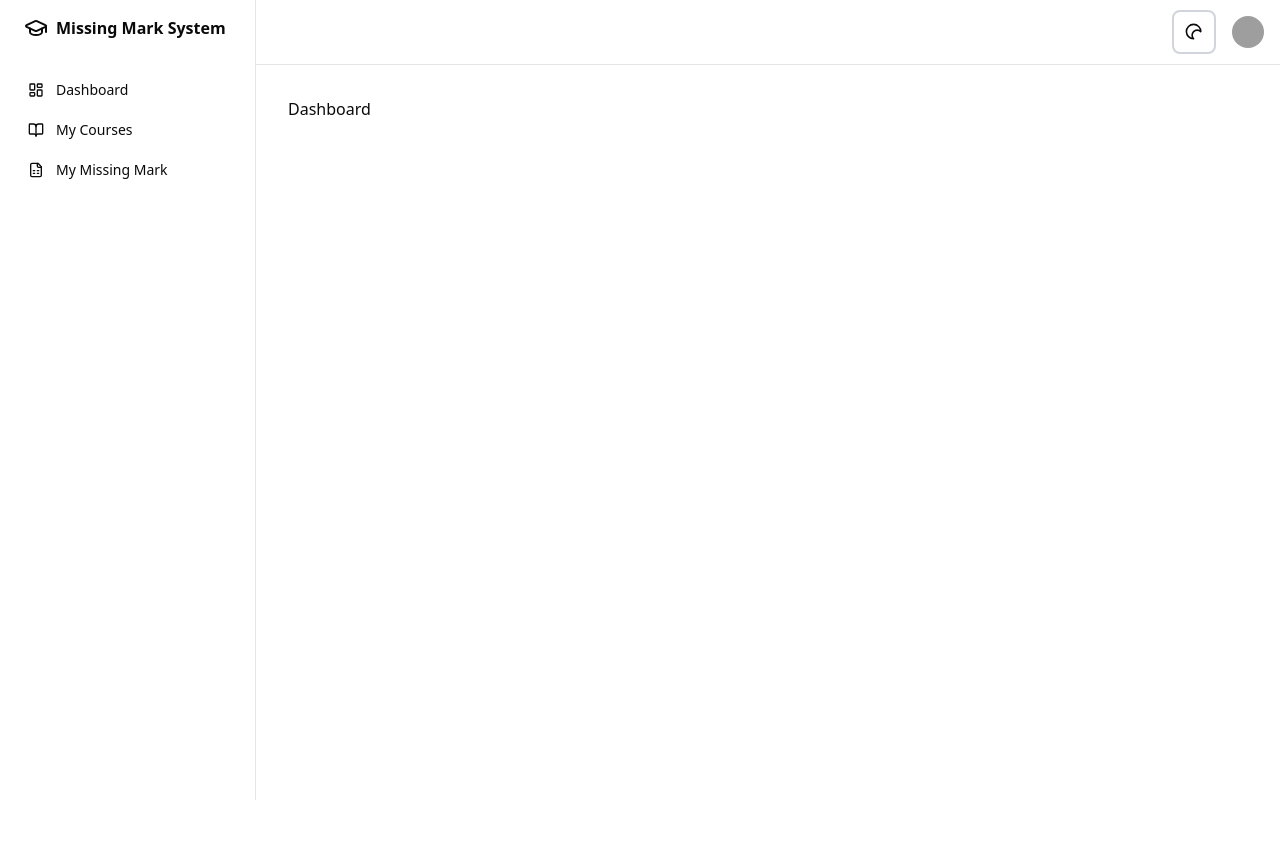
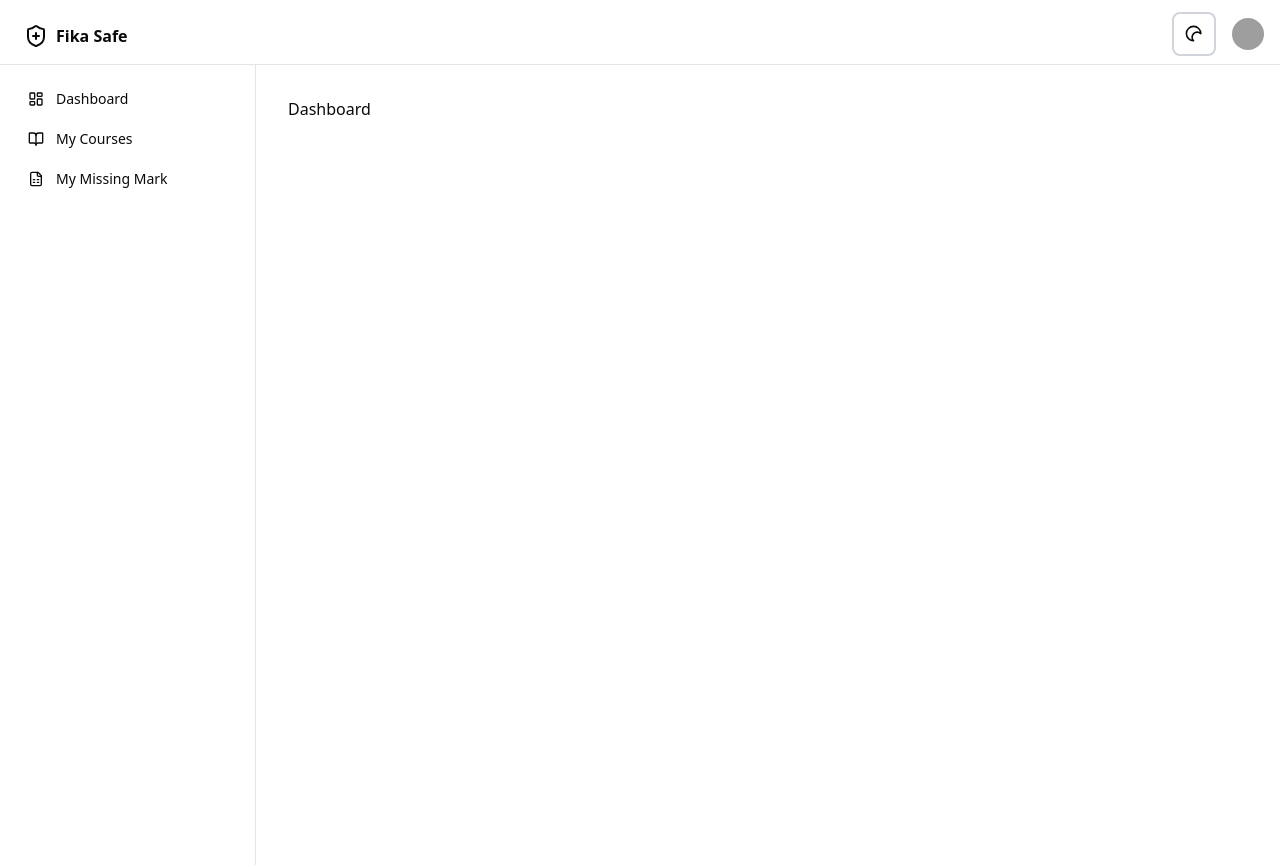
Before and after one commit to kipkoechjaphet52/fika-safe, a Next.js app: page /users in a window 1280 px wide. Before the commit the page ends 800 px from the top, so only its background shows below. Built offline with nearby package versions, Linux system fonts and the light colour scheme; grey boxes are pictures that could not be loaded.

Commit message:
Layout Updates

```diff
--- a/app/(pages)/users/layout.tsx
+++ b/app/(pages)/users/layout.tsx
@@ -24,17 +24,19 @@ export default async function StudentLayout({
 }>) {
   return (
     <>
-      <div className="max-h-screen flex">
-        <DashboardNav />
-        <div className="flex-1">
+    <div>
+      <div className="max-h-screen flex-col">
           <header className="border-b">
-            <div className="flex h-16 items-center px-4">
+            <div className="h-16  px-4">
                 <UserNav />
             </div>
           </header>
-          <main className="md:p-8 py-2 px-1">{children}</main>
-        </div>
+          <div className="flex">
+            <DashboardNav />
+            <main className="md:p-8 py-2 px-1">{children}</main>
+          </div>
       </div>
+    </div>
     </>
   );
 }
--- a/app/Components/DashboardNav.tsx
+++ b/app/Components/DashboardNav.tsx
@@ -160,10 +160,7 @@ export function DashboardNav() {
   return (
     <div>
       <nav className="hidden md:block w-64 border-r bg-card min-h-screen p-4 space-y-4">
-        <div className="flex items-center gap-2 px-2 mb-8">
-          <GraduationCap className="h-6 w-6" />
-          <span className="font-semibold">Missing Mark System</span>
-        </div>
+
         <div className="space-y-1">
           {currentRoutes.map((route) => (
             <Link
--- a/app/Components/ui/user-nav.tsx
+++ b/app/Components/ui/user-nav.tsx
@@ -10,13 +10,20 @@ import {
   DropdownMenuSeparator,
   DropdownMenuTrigger,
 } from "@/app/Components/ui/dropdown-menu";
-import { LogOut, User } from "lucide-react";
+import { GraduationCap, LogOut, ShieldPlus, User } from "lucide-react";
 import { ThemeToggle } from "../ThemeToggle";
 
 export function UserNav() {
   return (
-    <div className="ml-auto flex items-center space-x-4">
+    <div className="ml-auto flex items-center justify-between ">
+      <div className="flex items-center gap-2 px-2 pt-4">
+        <ShieldPlus className="h-6 w-6" />
+        <span className="font-semibold">Fika Safe</span>
+      </div>
+      <div className="ml-auto flex space-x-4 space-y-3 items-center">
+        <div className="mt-3">
           <ThemeToggle />
+        </div>
         <DropdownMenu>
           <DropdownMenuTrigger asChild>
             <Button variant="ghost" className="relative h-8 w-8 rounded-full">
@@ -50,5 +57,6 @@ export function UserNav() {
           </DropdownMenuContent>
         </DropdownMenu>
       </div>
+    </div>
   );
 }
```
Lines whose indentation alone changed are shown as unchanged.
